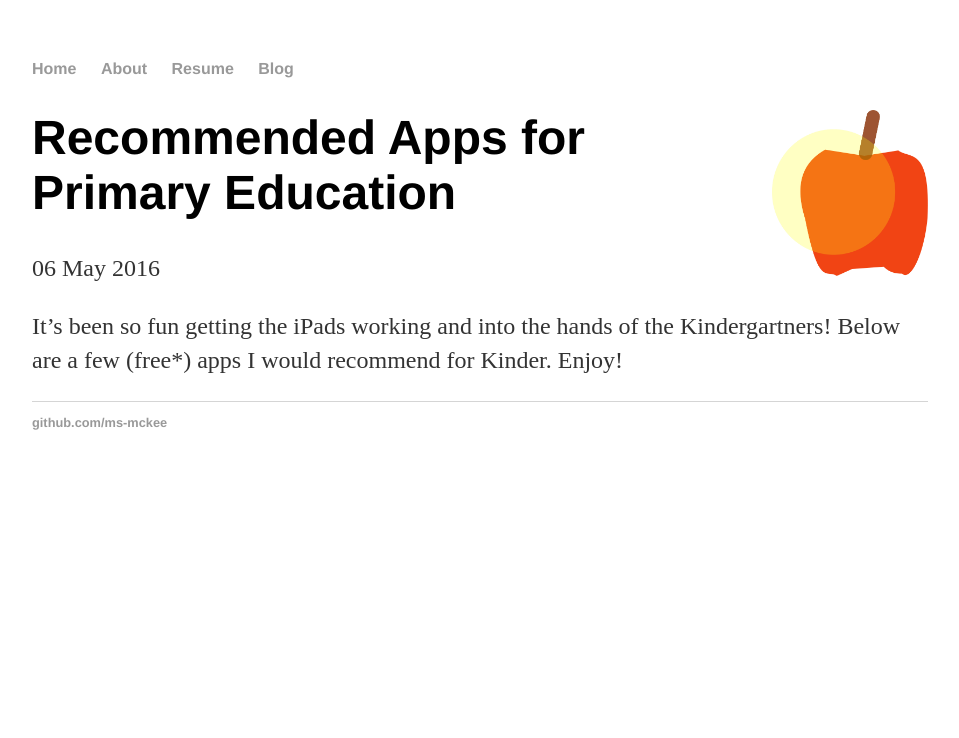
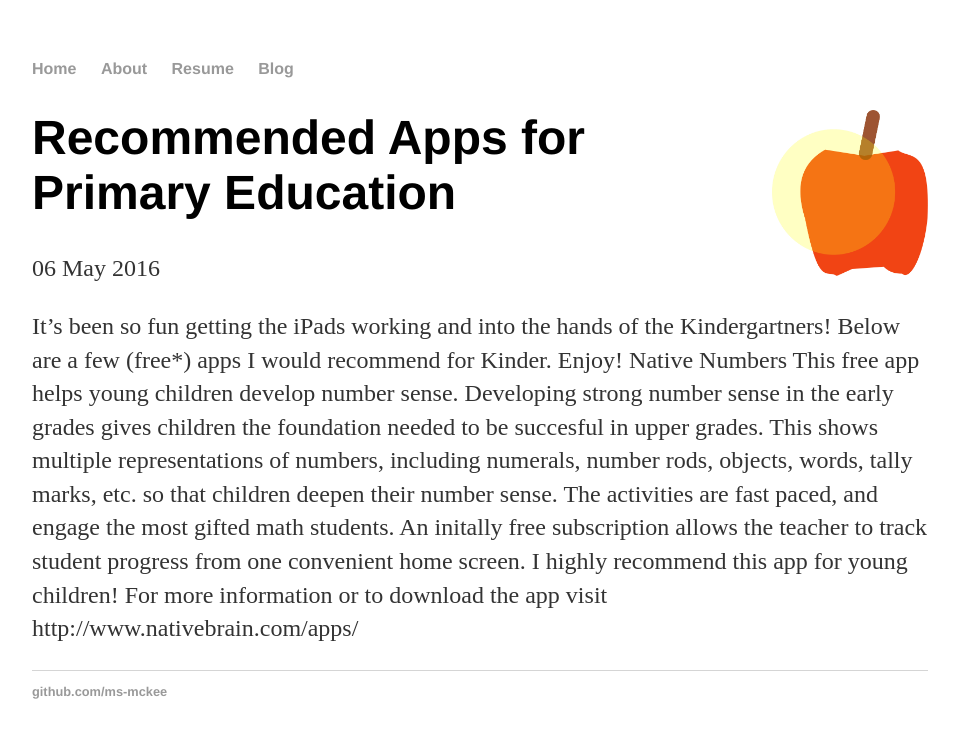
Before and after one commit to ms-mckee/ms-mckee.github.io, a Jekyll site: the page built from _posts/2016-05-12-recommendedapps.md, in a window 1280 px wide. Shown: the top 738 px of the page, without its empty margins (160-1119 px from the left). Built offline with Jekyll 4.4.1, drawn with Linux system fonts in a browser that asks for light colours.

Commit message:
Update 2016-05-12-recommendedapps.md
blogpost native numbers

```diff
--- a/_posts/2016-05-12-recommendedapps.md
+++ b/_posts/2016-05-12-recommendedapps.md
@@ -4,3 +4,8 @@ title: "Recommended Apps for Primary Education"
 date: 2016-05-06
 ---
 It's been so fun getting the iPads working and into the hands of the Kindergartners! Below are a few (free*) apps I would recommend for Kinder. Enjoy!
+Native Numbers
+This free app helps young children develop number sense. Developing strong number sense in the early grades gives children the foundation needed to be succesful in upper grades. This shows multiple representations of numbers, including numerals, number rods, objects, words, tally marks, etc. so that children deepen their number sense. The activities are fast paced, and engage the most gifted math students. An initally free subscription allows the teacher to track student progress from one convenient home screen.
+I highly recommend this app for young children!
+For more information or to download the app visit
+http://www.nativebrain.com/apps/
```
